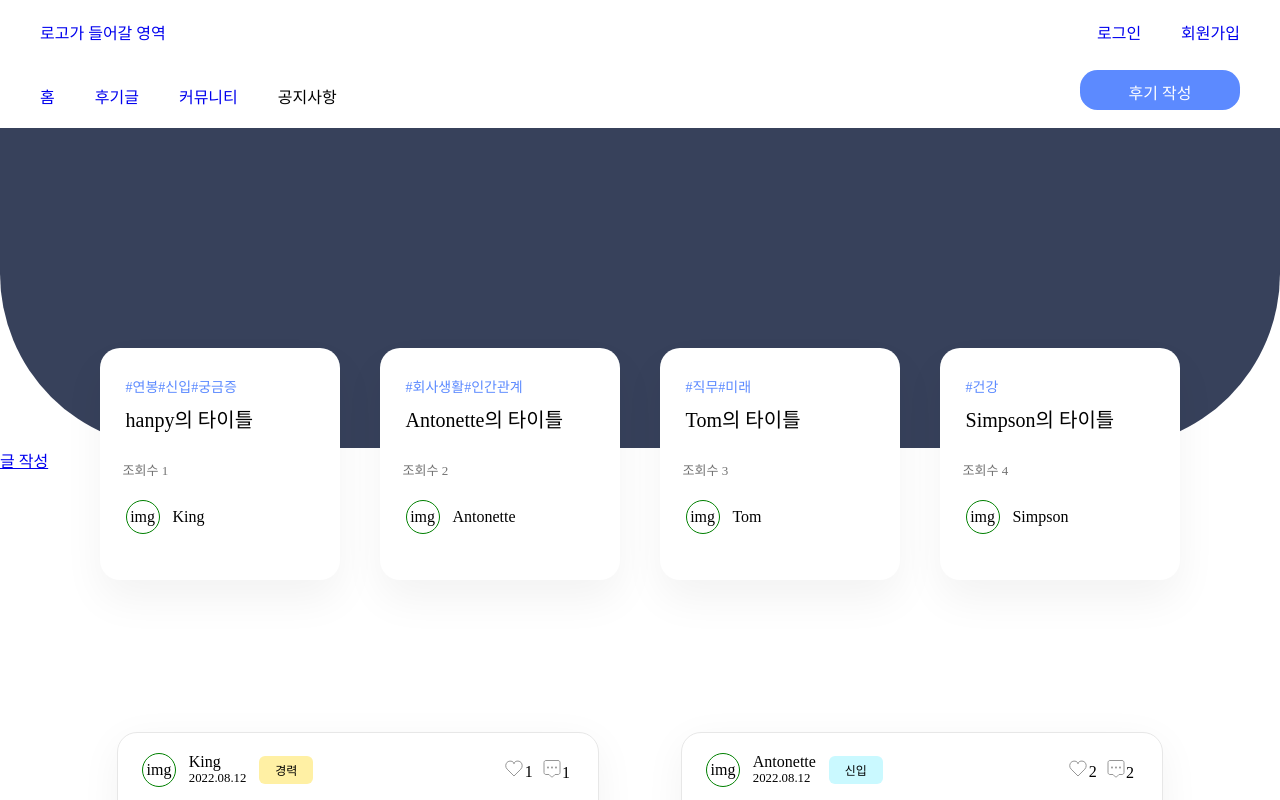
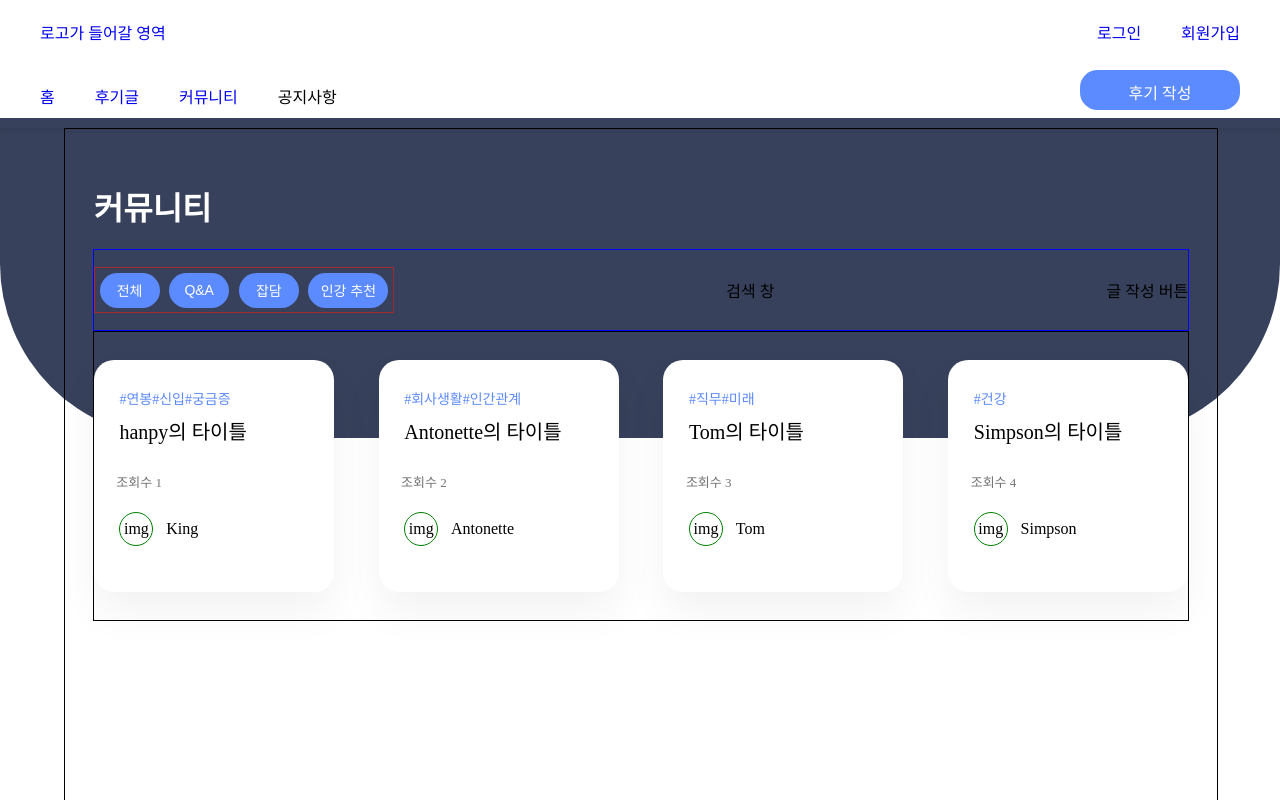
Before and after one commit to Interview-reviews/Interview-reviews-FE, a React (Create React App) app: page /Community in a window 1280 px wide. Shown: the top 800 px of the page. Built offline with nearby package versions, Linux system fonts and the light colour scheme; the HTML template or start-up script is replaced by a standard one.

Commit message:
refactor: BackgroundRectangle을 포함한 커뮤니티 메인 페이지 리팩토링

```diff
--- a/src/App.jsx
+++ b/src/App.jsx
@@ -14,6 +14,7 @@ import Welcome from './pages/Welcome';
 import Community from './pages/Community/CommunityMain';
 import Write from './pages/Community/CommunityWrite';
 import ReviewDetailPosting from './pages/review/ReviewDetailPage';
+import CommunityDetail from './pages/Community/CommunityDetail';
 
 export default function App() {
   return (
@@ -33,6 +34,7 @@ export default function App() {
         <Route path="/WriteReview" element={<WriteReview />}></Route>
         <Route path="/Community" element={<Community />}></Route>
         <Route path="/Community/Write" element={<Write />}></Route>
+        <Route path="/CommunityDetail" element={<CommunityDetail />}></Route>
         <Route path="/Review/ReviewDetailPage/:idx" element={<ReviewDetailPosting />}></Route>
         <Route path="*" element={<NotFound />} />
       </Routes>
--- a/src/components/BackgroundRectangle/BackgroundRectangle.jsx
+++ b/src/components/BackgroundRectangle/BackgroundRectangle.jsx
@@ -1,19 +1,7 @@
 /** @jsxImportSource @emotion/react */
 
-const colors = {
-  lightBlue: '#5c8aff',
-  darkBlue: '#37415B',
-};
+import divStyle from './BackgroundRectangle.style';
 
 export default function BackgroundRectangle({ color }) {
-  return (
-    <div
-      css={{
-        width: '100%',
-        height: '20em',
-        background: colors[color],
-        borderRadius: '0px 0px 174.5px 174.5px',
-      }}
-    />
-  );
+  return <div css={divStyle(color)} />;
 }
--- /dev/null
+++ b/src/components/BackgroundRectangle/BackgroundRectangle.style.jsx
@@ -0,0 +1,21 @@
+import { css } from '@emotion/react';
+
+const colors = {
+  lightBlue: '#5c8aff',
+  darkBlue: '#37415B',
+};
+
+const divStyle = color => css`
+  width: 100%;
+  height: 20em;
+
+  background: ${colors[color]};
+  border-radius: 0px 0px 174.5px 174.5px;
+
+  position: absolute;
+  top: 118px;
+
+  z-index: -3;
+`;
+
+export default divStyle;
--- /dev/null
+++ b/src/components/Community/CommunityContainer/CommunityContainer.jsx
@@ -0,0 +1,36 @@
+/** @jsxImportSource @emotion/react */
+import { css } from '@emotion/react';
+import CommunityMainHeader from '../CommunityMainHeader/CommunityMainHeader';
+import PopularPosts from '../CommunityPopularPosts/CommunityPopularPosts';
+// import CommunityPosts from '../CommunityPosts/CommunityPosts';
+
+const containerStyle = css`
+  width: 90vw;
+  height: 100%;
+
+  display: flex;
+  flex-direction: column;
+  align-items: center;
+
+  border: 1px solid black;
+`;
+
+const wrapper = css`
+  width: 90vw;
+  height: 90%;
+
+  margin: 0 auto;
+`;
+
+export default function CommunityContainer() {
+  return (
+    <div css={wrapper}>
+      <div css={containerStyle}>
+        <CommunityMainHeader />
+        <PopularPosts />
+        <div style={{ height: '300px' }} />
+        <div style={{ height: '300px' }} />
+      </div>
+    </div>
+  );
+}
--- /dev/null
+++ b/src/components/Community/CommunityContainer/CommunityContainer.style.jsx
@@ -0,0 +1 @@
+// import { css } from '@emotion/react';
--- /dev/null
+++ b/src/components/Community/CommunityMainHeader/CommunityMainHeader.jsx
@@ -0,0 +1,41 @@
+/** @jsxImportSource @emotion/react */
+import { css } from '@emotion/react';
+import SortingButtons from '../SortingButtons/SortingButtons';
+
+const title = css`
+  width: 95%;
+  height: 10vh;
+
+  font-weight: 600;
+  font-size: 32px;
+
+  line-height: 10vh;
+
+  color: white;
+
+  margin-top: 5vh;
+`;
+
+const manipulate = css`
+  width: 95%;
+  height: 10vh;
+
+  display: flex;
+  justify-content: space-between;
+  align-items: center;
+
+  border: 1px solid blue;
+`;
+
+export default function CommunityMainHeader() {
+  return (
+    <>
+      <div css={title}>커뮤니티</div>
+      <div css={manipulate}>
+        <SortingButtons />
+        <div>검색 창</div>
+        <div>글 작성 버튼</div>
+      </div>
+    </>
+  );
+}
--- a/src/components/Community/CommunityPopularPosts/CommunityPopularPosts.jsx
+++ b/src/components/Community/CommunityPopularPosts/CommunityPopularPosts.jsx
@@ -110,20 +110,14 @@ export default function PopularPosts() {
   return (
     <div
       css={{
-        position: 'absolute',
-        // absoulte를 사용한 센터 중앙
-        left: '50%',
-        transform: 'translateX(-50%)',
-
         alignItems: 'center',
-        justifyContent: 'space-around',
+        justifyContent: 'space-between',
 
         display: 'flex',
 
-        width: '70em',
+        width: '95%',
         height: '18em',
-        top: '20em',
-        // border: '1px solid black',
+        border: '1px solid black',
       }}>
       {/* 고차함수 사용 with MockUp Data */}
       {datas.slice(0, 4).map(({ id, img, username, hashtags, title, views }) => (
--- /dev/null
+++ b/src/components/Community/SortingButtons/SortingButtons.jsx
@@ -0,0 +1,49 @@
+/** @jsxImportSource @emotion/react */
+import { css } from '@emotion/react';
+
+const buttonStyle = width => css`
+  width: ${width}px;
+  height: 35px;
+
+  border-style: none;
+  border-radius: 30px;
+
+  font-weight: 500;
+  font-size: 14px;
+
+  color: white;
+  background: #5c8aff;
+
+  margin: 0.3rem;
+`;
+
+const buttons = [
+  {
+    title: '전체',
+    width: 60,
+  },
+  {
+    title: 'Q&A',
+    width: 60,
+  },
+  {
+    title: '잡담',
+    width: 60,
+  },
+  {
+    title: '인강 추천',
+    width: 80,
+  },
+];
+
+export default function SortingButtons() {
+  return (
+    <div style={{ border: '1px solid brown', display: 'flex' }}>
+      {buttons.map(({ title, width }) => (
+        <button key={title} css={buttonStyle(width)}>
+          {title}
+        </button>
+      ))}
+    </div>
+  );
+}
--- /dev/null
+++ b/src/pages/Community/CommunityDetail.jsx
@@ -0,0 +1,14 @@
+// import { Link } from 'react-router-dom';
+// import BackgroundRectangle from '../../components/BackgroundRectangle/BackgroundRectangle';
+// import Nav from '../../components/Nav';
+// import PopularPosts from '../../components/Community/CommunityPopularPosts/CommunityPopularPosts';
+
+// export default function Community() {
+//   return (
+//     <div>
+//       <Nav />
+//       <BackgroundRectangle color={'darkBlue'} />
+//       <PopularPosts />
+//     </div>
+//   );
+// }
--- a/src/pages/Community/CommunityMain.jsx
+++ b/src/pages/Community/CommunityMain.jsx
@@ -1,16 +1,18 @@
 import { Link } from 'react-router-dom';
 import BackgroundRectangle from '../../components/BackgroundRectangle/BackgroundRectangle';
 import Nav from '../../components/Nav';
-import PopularPosts from '../../components/Community/CommunityPopularPosts/CommunityPopularPosts';
-import CommunityPosts from '../../components/Community/CommunityPosts/CommunityPosts';
+// import PopularPosts from '../../components/Community/CommunityPopularPosts/CommunityPopularPosts';
+// import CommunityPosts from '../../components/Community/CommunityPosts/CommunityPosts';
+import CommunityContainer from '../../components/Community/CommunityContainer/CommunityContainer';
 
 export default function Community() {
   return (
     <div>
       <Nav />
-      <BackgroundRectangle color={'darkBlue'} />
-      <PopularPosts />
-      <CommunityPosts />
+      <BackgroundRectangle color="darkBlue" />
+      <CommunityContainer />
+      {/* <PopularPosts />
+      <CommunityPosts /> */}
       <Link to="/Community/Write">글 작성</Link>
     </div>
   );
```
Also changed, not shown: src/components/Community/CommunityMainHeader/CommunityMainHeader.style.jsx (added).
